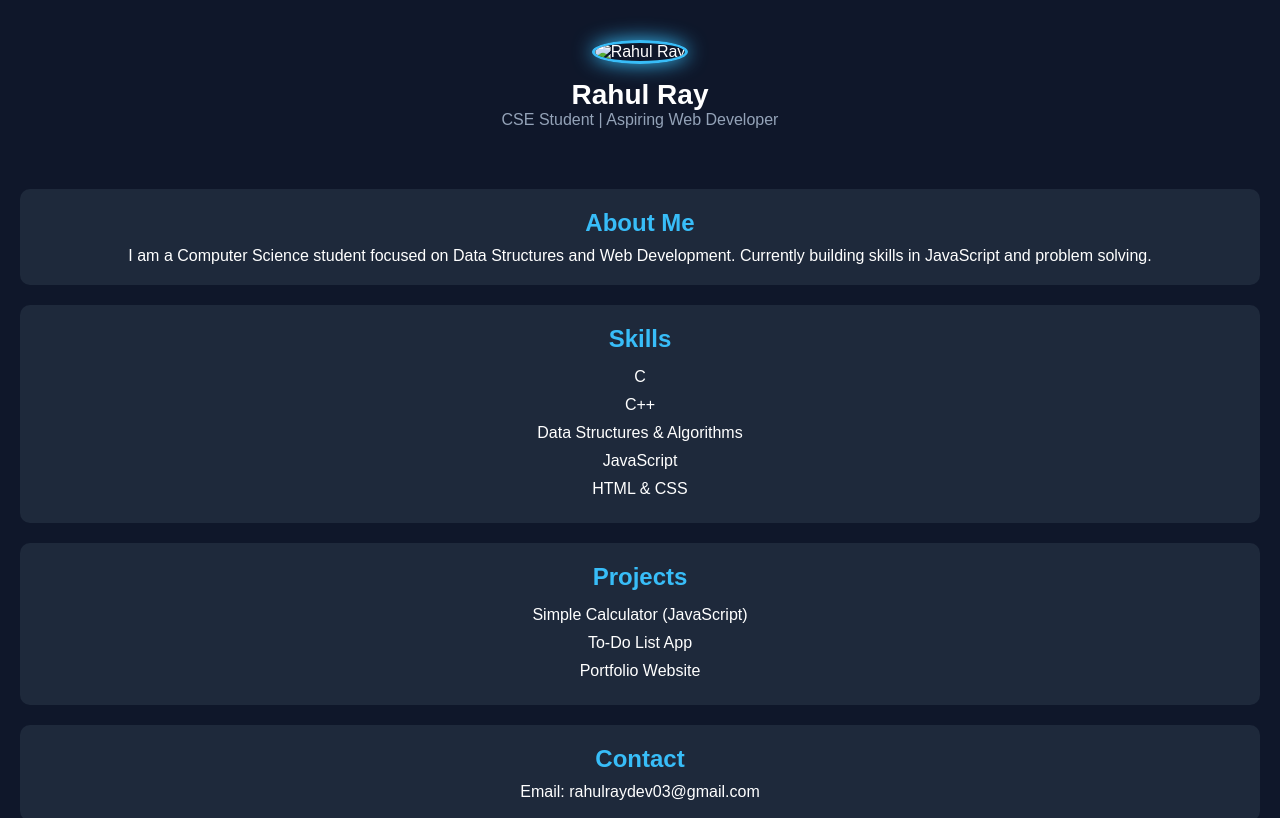
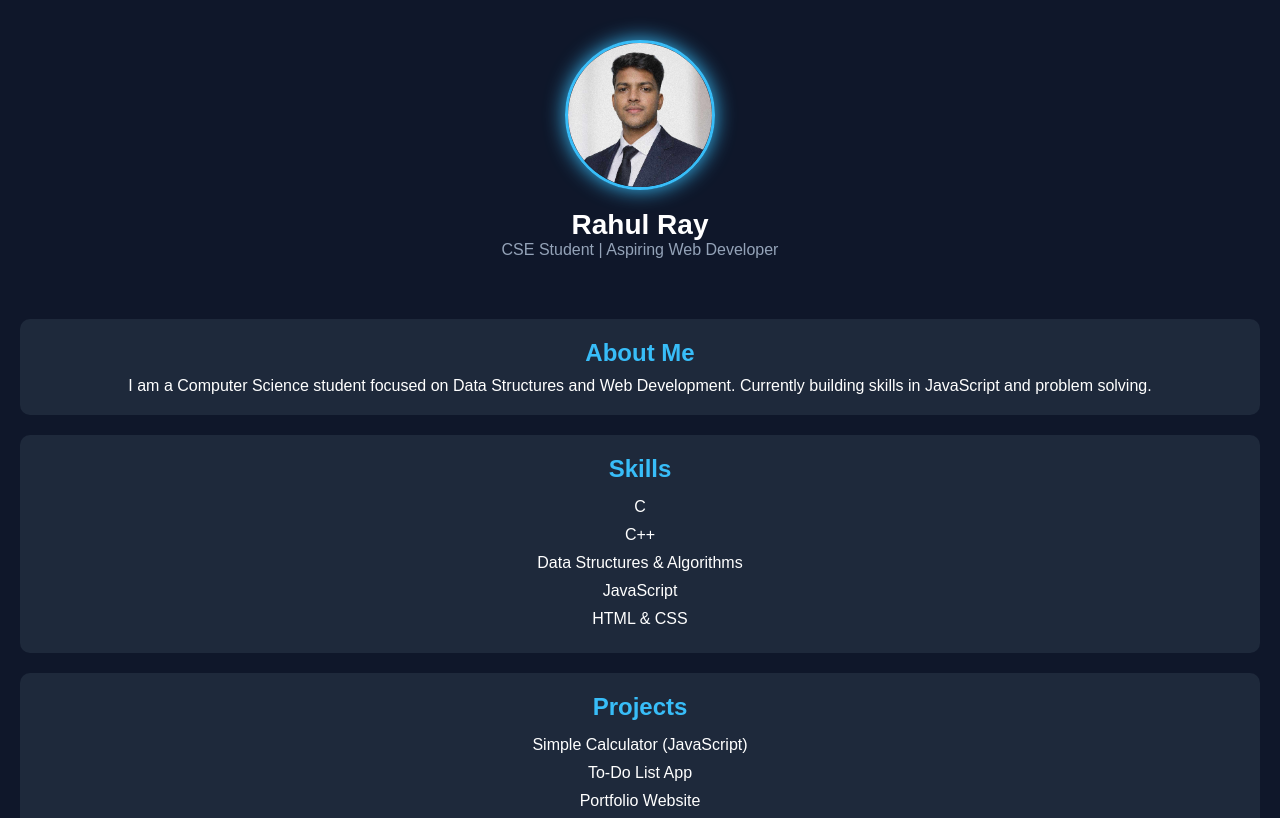
Before and after one commit to rahulraycurrent-ui/rahulraycurrent-ui.github.io-, a plain HTML site: page index.html in a window 1280 px wide. Shown: the top 818 px of the page. Drawn offline with Linux system fonts and the light colour scheme.

Commit message:
index.html

```diff
--- a/index.html
+++ b/index.html
@@ -10,7 +10,7 @@
 
   <!-- HERO SECTION -->
   <section class="hero">
-    <img src="Urofile.jpg" alt="Rahul Ray" class="profile">
+    <img src="profile.jpg" alt="Rahul Ray" class="profile">
     <h1>Rahul Ray</h1>
     <p>CSE Student | Aspiring Web Developer</p>
   </section>
```
